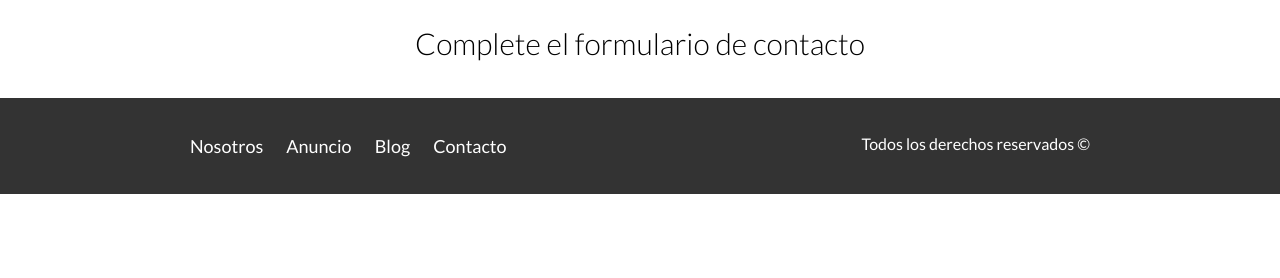
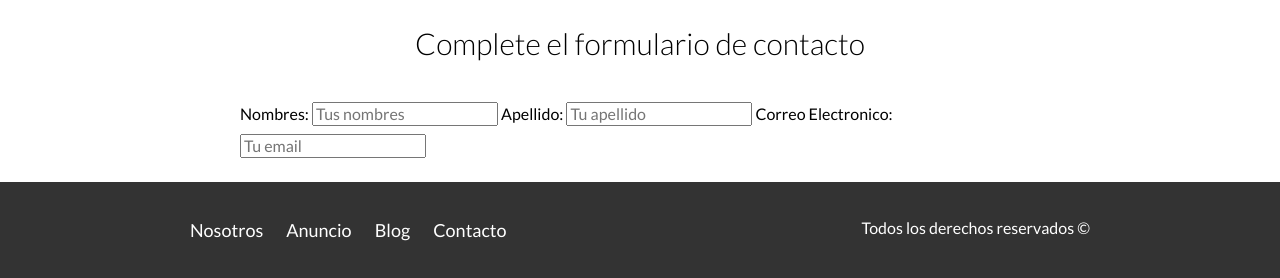
Before and after one commit to fbruckner/Proyecto-Bienes-Raices, a plain HTML site: page contacto.html in a window 1280 px wide. Shown: the part 563-841 px from the top of the page. Before the commit the page ends 800 px from the top, so only its background shows below. Drawn offline with Linux system fonts and the light colour scheme.

Commit message:
Commit Contacto

```diff
--- a/contacto.html
+++ b/contacto.html
@@ -36,7 +36,12 @@
             <h2 class="fw-300 centrar-texto">Complete el formulario de contacto</h2>
 
             <form action="">
-
+                <label for="nombre">Nombres: </label>
+                <input type="text" id="nombre" placeholder="Tus nombres" required>
+                <label for="apellido">Apellido: </label>
+                <input type="text" id="apellido" placeholder="Tu apellido" required>
+                <label for="email">Correo Electronico: </label>
+                <input type="email" id="email" placeholder="Tu email" required>
             </form>
         </main>
 
```
